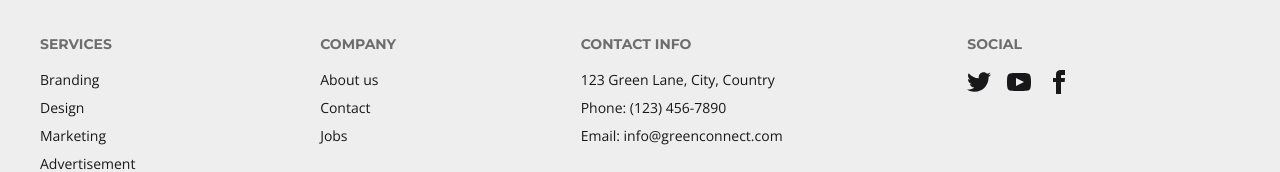
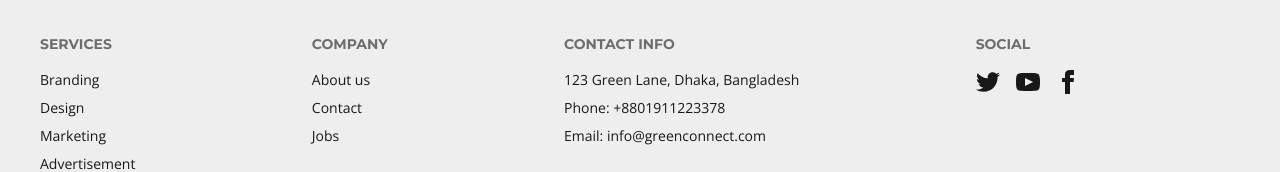
Before and after one commit to tanmayislam2006/green-connect-client-, a React (Vite) app: page / in a window 1280 px wide. Shown: the part 2970-3142 px from the top of the page. Built offline with nearby package versions, Linux system fonts and the light colour scheme; no server answers.

Commit message:
Update footer contact information and add social media links with proper URLs

```diff
--- a/src/Components/Footer/Footer.jsx
+++ b/src/Components/Footer/Footer.jsx
@@ -19,14 +19,15 @@ const Footer = () => {
       {/* Contact Info Section */}
       <nav>
         <h6 className="footer-title">Contact Info</h6>
-        <p className="text-sm">123 Green Lane, City, Country</p>
-        <p className="text-sm">Phone: (123) 456-7890</p>
+        <p className="text-sm">123 Green Lane, Dhaka, Bangladesh</p>
+        <p className="text-sm">Phone: +8801911223378</p>
         <p className="text-sm">Email: info@greenconnect.com</p>
       </nav>
       <nav>
         <h6 className="footer-title">Social</h6>
         <div className="grid grid-flow-col gap-4">
-          <a>
+          <a href="https://x.com" target="_blank">
+
             <svg
               xmlns="http://www.w3.org/2000/svg"
               width="24"
@@ -37,7 +38,7 @@ const Footer = () => {
               <path d="M24 4.557c-.883.392-1.832.656-2.828.775 1.017-.609 1.798-1.574 2.165-2.724-.951.564-2.005.974-3.127 1.195-.897-.957-2.178-1.555-3.594-1.555-3.179 0-5.515 2.966-4.797 6.045-4.091-.205-7.719-2.165-10.148-5.144-1.29 2.213-.669 5.108 1.523 6.574-.806-.026-1.566-.247-2.229-.616-.054 2.281 1.581 4.415 3.949 4.89-.693.188-1.452.232-2.224.084.626 1.956 2.444 3.379 4.6 3.419-2.07 1.623-4.678 2.348-7.29 2.04 2.179 1.397 4.768 2.212 7.548 2.212 9.142 0 14.307-7.721 13.995-14.646.962-.695 1.797-1.562 2.457-2.549z"></path>
             </svg>
           </a>
-          <a>
+          <a href="https://youtube.com/" target="_blank">
             <svg
               xmlns="http://www.w3.org/2000/svg"
               width="24"
@@ -48,7 +49,7 @@ const Footer = () => {
               <path d="M19.615 3.184c-3.604-.246-11.631-.245-15.23 0-3.897.266-4.356 2.62-4.385 8.816.029 6.185.484 8.549 4.385 8.816 3.6.245 11.626.246 15.23 0 3.897-.266 4.356-2.62 4.385-8.816-.029-6.185-.484-8.549-4.385-8.816zm-10.615 12.816v-8l8 3.993-8 4.007z"></path>
             </svg>
           </a>
-          <a>
+          <a href="https://www.facebook.com" target="_blank" >
             <svg
               xmlns="http://www.w3.org/2000/svg"
               width="24"
```
